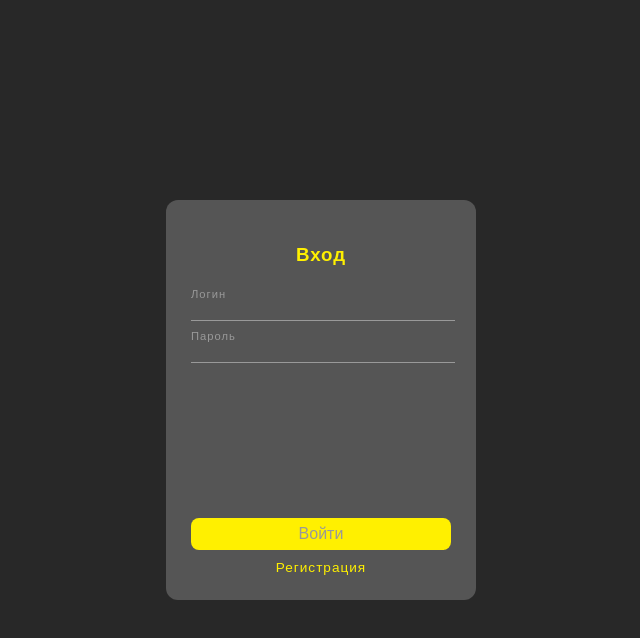
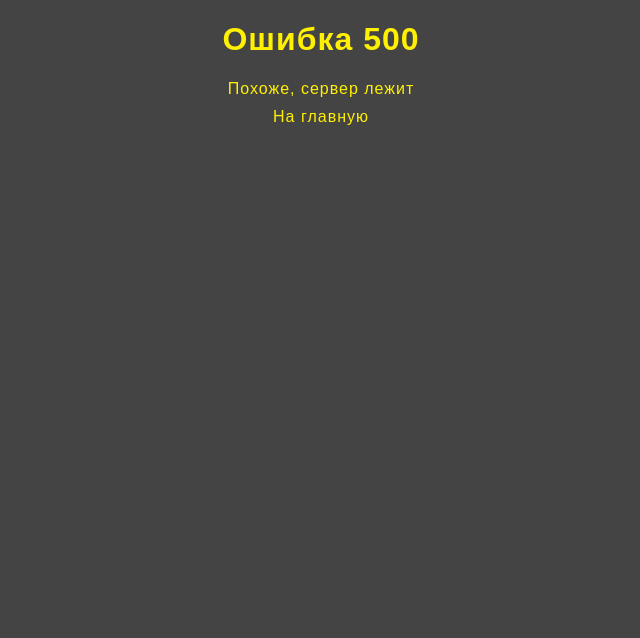
Before and after one commit to Vampiracus/middle.messenger.praktikum.yandex, a website built with Vite: page src/index.html in a window 1280 px wide. Shown: the whole page, without its empty margins (319-959 px from the left). Built offline with nearby package versions, Linux system fonts and the light colour scheme; no server answers.

Commit message:
Исправления в соответствии с чеклистом

```diff
--- a/src/api/AuthAPI.ts
+++ b/src/api/AuthAPI.ts
@@ -37,7 +37,6 @@ class AuthAPI extends BaseAPI {
                         store.user = res;
                         if (path === '/sign-up' || path === '/') router.go('/messages');
                     } else if (path !== '/sign-up') router.go('/');
-                    console.log('This is the User: ', res);
                 });
         } else {
             store.user = user;
--- a/src/api/MessageAPI.ts
+++ b/src/api/MessageAPI.ts
@@ -1,3 +1,5 @@
+import Router from '../utils/Router';
+
 export default class MessageAPI {
     private _ws: WebSocket;
 
@@ -13,6 +15,7 @@ export default class MessageAPI {
         this._user = user;
         this._ws = new WebSocket(`wss://ya-praktikum.tech/ws/chats/${this._user.id}/${this._chat.id}/${this._token}`);
         this._ws.addEventListener('open', this._ping.bind(this));
+        this._ws.onerror = () => { Router.go('/500'); };
     }
 
     private _ping() {
--- a/src/index.html
+++ b/src/index.html
@@ -3,7 +3,7 @@
   <head>
     <meta charset="UTF-8" />
     <script type="module" src="/main.ts"></script>
-    <meta http-equiv="Content-Security-Policy" content="default-src 'self'; script-src 'self' 'unsafe-eval'; img-src 'self'; connect-src 'self' https://ya-praktikum.tech/api/v2/ wss://ya-praktikum.tech/ws/; style-src 'unsafe-inline'">
+    <meta http-equiv="Content-Security-Policy" content="default-src 'self'; script-src 'self' 'unsafe-eval'; img-src 'self' https://ya-praktikum.tech/api/v2/resources/; connect-src 'self' https://ya-praktikum.tech/api/v2/ wss://ya-praktikum.tech/ws/; style-src 'unsafe-inline'">
     <link rel="icon" type="image/svg+xml" href="/vite.svg" />
     <meta name="viewport" content="width=device-width, initial-scale=1.0" />
     <title>index</title>
--- a/src/pages/mainPage/components/chatsComponent/components/chatsHeader/chatsHeader.ts
+++ b/src/pages/mainPage/components/chatsComponent/components/chatsHeader/chatsHeader.ts
@@ -3,7 +3,7 @@ import MainPageInput from '../../../mainPageInput';
 import Block from '../../../../../../utils/Block';
 import MyA from '../../../../../../components/myA/myA';
 import Router from '../../../../../../utils/Router';
-import CreateChatPopup from './createChatPopup/createChatPopup';
+import CreateChatPopup from './createChatPopup';
 
 const router = Router;
 
--- a/src/pages/mainPage/components/chatsComponent/components/chatsHeader/createChatPopup/index.ts
+++ b/src/pages/mainPage/components/chatsComponent/components/chatsHeader/createChatPopup/index.ts
@@ -0,0 +1 @@
+export { default } from './createChatPopup';
--- a/src/utils/fetchAPI.ts
+++ b/src/utils/fetchAPI.ts
@@ -1,3 +1,5 @@
+import Router from './Router';
+
 export const METHODS = {
     GET: 'GET',
     PUT: 'PUT',
@@ -95,7 +97,10 @@ export default class HTTPTransport {
             } else {
                 xhr.send(JSON.stringify(options.data));
             }
-        });
+        })
+            .catch(() => {
+                Router.go('/500');
+            }) as Promise<XMLHttpRequest>;
     }
 }
 
```
